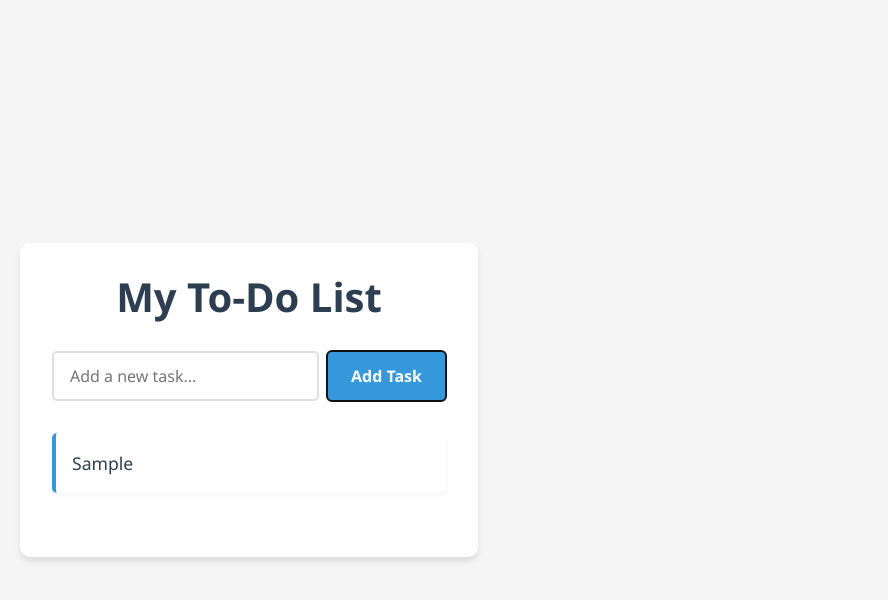
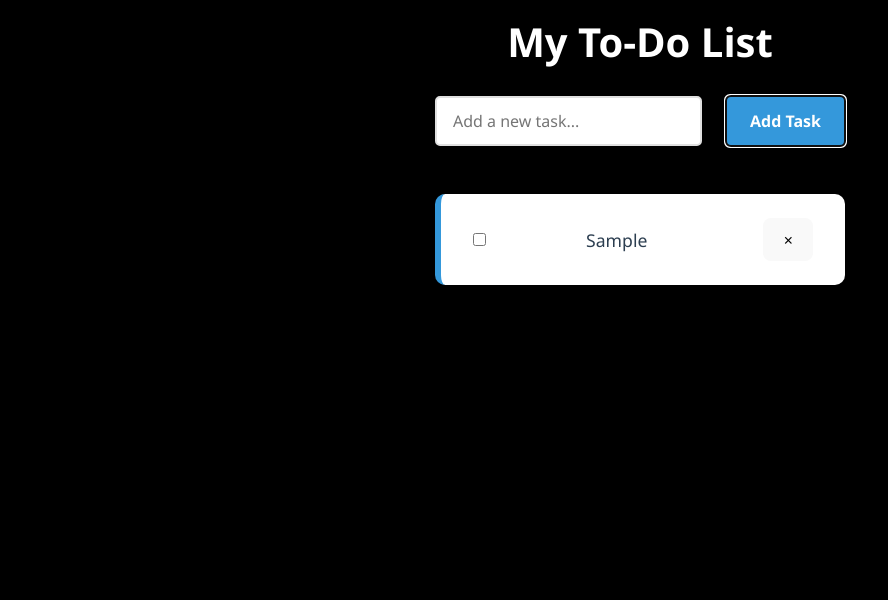
Before and after one commit to AnandTiwary20/To-Do-List-React, a React (Vite) app in the folder vite-project/: page / in a window 1280 px wide. Both pictures are taken after typing "Sample" into the empty fields and a click on the button "Add Task". Shown: the top 600 px of the page, without its empty margins (0-888 px from the left). Built offline with nearby package versions, Linux system fonts and the light colour scheme.

Commit message:
Added Components

```diff
--- a/vite-project/src/App.css
+++ b/vite-project/src/App.css
@@ -7,25 +7,31 @@
 }
 
 body {
-  background-color: #f5f5f5;
-  color: #333;
+  background-color: black;
+  color: white;
   line-height: 1.6;
   padding: 20px;
+  min-height: 100vh;
+  display: flex;
+  flex-direction: column;
+  align-items: center;
 }
 
 /* App Container */
-.app {
-  max-width: 600px;
-  margin: 2rem auto;
-  padding: 2rem;
+/* .app {
+  width: 100%;
+
+  max-width: 100%;
+  margin: 2rem 0;
+  padding: 3rem;
   background-color: white;
-  border-radius: 10px;
+  border-radius: 12px;
   box-shadow: 0 4px 6px rgba(0, 0, 0, 0.1);
-}
+} */
 
 h1 {
   text-align: center;
-  color: #2c3e50;
+  color: white;
   margin-bottom: 2rem;
   font-size: 2.5rem;
 }
@@ -33,8 +39,8 @@ h1 {
 /* Todo Form */
 .todo-form {
   display: flex;
-  margin-bottom: 2rem;
-  gap: 0.5rem;
+  margin: 0 0 3rem 0;
+  gap: 1.5rem;
   width: 100%;
 }
 
@@ -70,21 +76,23 @@ h1 {
 /* Todo List */
 .todo-list {
   list-style: none;
-  margin-bottom: 2rem;
+  margin: 0;
   padding: 0;
+  width: 100%;
 }
 
 .todo-item {
   background-color: #fff;
-  padding: 1rem;
-  margin-bottom: 0.75rem;
-  border-radius: 5px;
-  box-shadow: 0 2px 4px rgba(0, 0, 0, 0.05);
-  border-left: 4px solid #3498db;
-  transition: transform 0.2s ease, box-shadow 0.2s ease;
+  padding: 1.5rem 2rem;
+  margin-bottom: 1.25rem;
+  border-radius: 10px;
+  box-shadow: 0 3px 8px rgba(0, 0, 0, 0.1);
+  border-left: 6px solid #3498db;
+  transition: all 0.2s ease;
   display: flex;
   justify-content: space-between;
   align-items: center;
+  width: 100%;
 }
 
 .todo-item:hover {
--- a/vite-project/src/App.jsx
+++ b/vite-project/src/App.jsx
@@ -1,55 +1,75 @@
-import { useState } from 'react';
+import { useState, useEffect } from 'react';
 import './App.css';
+import Header from './components/Header';
+import ToDoList from './components/ToDoList';
 
 function App() {
-  const [todos, setTodos] = useState([]);
+  const [todos, setTodos] = useState(() => {
+    // Load todos from localStorage if available
+    const savedTodos = localStorage.getItem('todos');
+    return savedTodos ? JSON.parse(savedTodos) : [];
+  });
   const [inputValue, setInputValue] = useState('');
 
-  // Function to handle form submission
-  const handleSubmit = (e) => {
+  // Save todos to localStorage whenever they change
+  useEffect(() => {
+    localStorage.setItem('todos', JSON.stringify(todos));
+  }, [todos]);
+
+  // Add a new todo
+  const addTodo = (e) => {
     e.preventDefault();
 
-    // Don't add empty todos
     if (!inputValue.trim()) return;
 
-    // Create a new todo object
     const newTodo = {
       id: Date.now(),
-      text: inputValue,
+      text: inputValue.trim(),
       completed: false,
       createdAt: new Date().toISOString()
     };
 
-    // Add the new todo to the todos array
     setTodos([...todos, newTodo]);
-
-    // Clear the input field
     setInputValue('');
   };
 
+  // Toggle todo completion status
+  const toggleComplete = (id) => {
+    setTodos(todos.map(todo =>
+      todo.id === id ? { ...todo, completed: !todo.completed } : todo
+    ));
+  };
+
+  // Delete a todo
+  const deleteTodo = (id) => {
+    setTodos(todos.filter(todo => todo.id !== id));
+  };
+
   return (
-    <div className="app">
-      <h1>My To-Do List</h1>
-      <form className="todo-form" onSubmit={handleSubmit}>
+    <div className="app-container">
+      <Header />
+
+      <main className="main-content">
+        <form onSubmit={addTodo} className="todo-form">
           <input
             type="text"
             value={inputValue}
             onChange={(e) => setInputValue(e.target.value)}
             placeholder="Add a new task..."
             className="todo-input"
+            aria-label="Add a new task"
           />
           <button type="submit" className="add-button">
             Add Task
           </button>
         </form>
 
-      <ul className="todo-list">
-        {todos.map(todo => (
-          <li key={todo.id} className="todo-item">
-            <span className="todo-text">{todo.text}</span>
-          </li>
-        ))}
-      </ul>
+        <ToDoList
+          todos={todos}
+          onToggleComplete={toggleComplete}
+          onDelete={deleteTodo}
+        />
+      </main>
     </div>
   );
 }
--- /dev/null
+++ b/vite-project/src/components/Header.jsx
@@ -0,0 +1,11 @@
+import React from 'react';
+
+const Header = () => {
+  return (
+    <header className="header">
+      <h1>My To-Do List</h1>
+    </header>
+  );
+};
+
+export default Header;
--- /dev/null
+++ b/vite-project/src/components/ToDoItem.jsx
@@ -0,0 +1,26 @@
+import React from 'react';
+
+const ToDoItem = ({ todo, onToggleComplete, onDelete }) => {
+  return (
+    <li className="todo-item">
+      <input
+        type="checkbox"
+        checked={todo.completed}
+        onChange={() => onToggleComplete(todo.id)}
+        className="todo-checkbox"
+      />
+      <span className={`todo-text ${todo.completed ? 'completed' : ''}`}>
+        {todo.text}
+      </span>
+      <button
+        onClick={() => onDelete(todo.id)}
+        className="delete-button"
+        aria-label="Delete task"
+      >
+        ×
+      </button>
+    </li>
+  );
+};
+
+export default ToDoItem;
--- /dev/null
+++ b/vite-project/src/components/ToDoList.jsx
@@ -0,0 +1,23 @@
+import React from 'react';
+import ToDoItem from './ToDoItem';
+
+const ToDoList = ({ todos, onToggleComplete, onDelete }) => {
+  return (
+    <ul className="todo-list">
+      {todos.length === 0 ? (
+        <li className="empty-state">No tasks to display. Add a new task above!</li>
+      ) : (
+        todos.map(todo => (
+          <ToDoItem
+            key={todo.id}
+            todo={todo}
+            onToggleComplete={onToggleComplete}
+            onDelete={onDelete}
+          />
+        ))
+      )}
+    </ul>
+  );
+};
+
+export default ToDoList;
```
Lines whose indentation alone changed are shown as unchanged.
